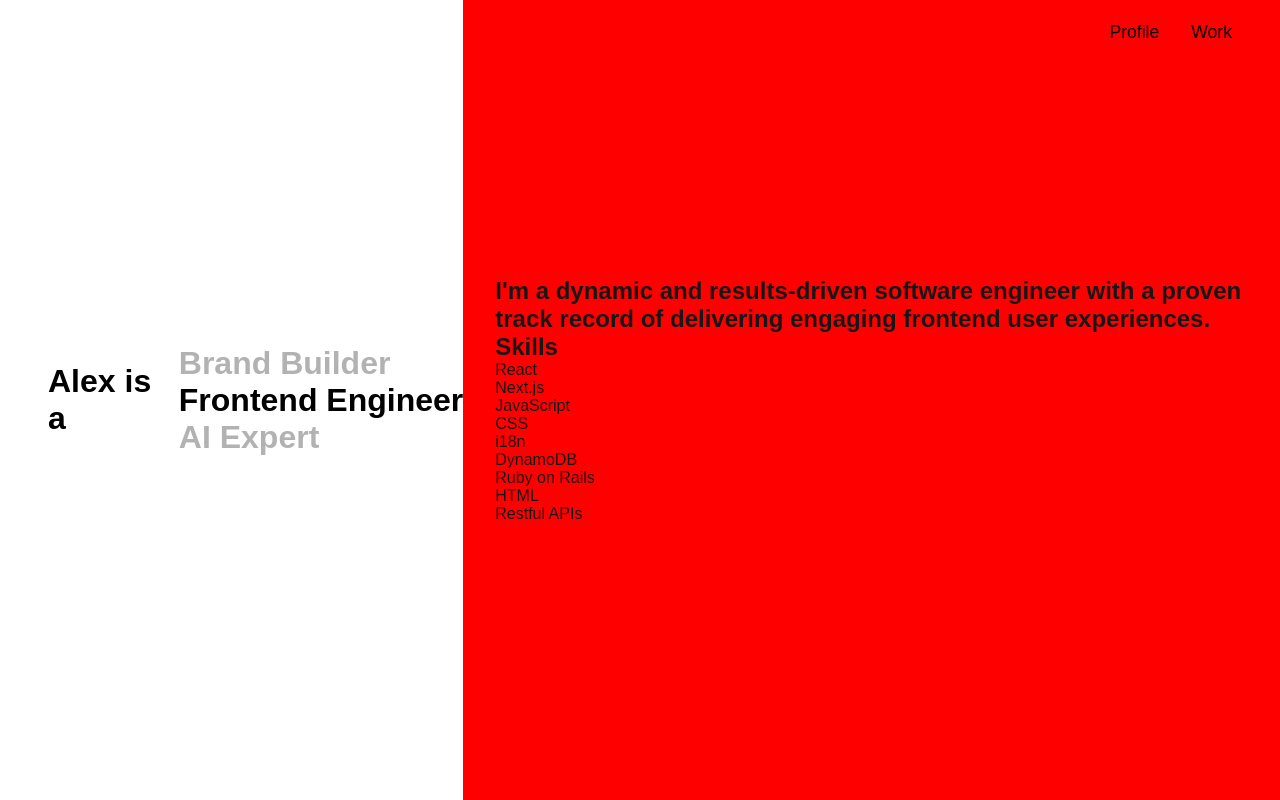
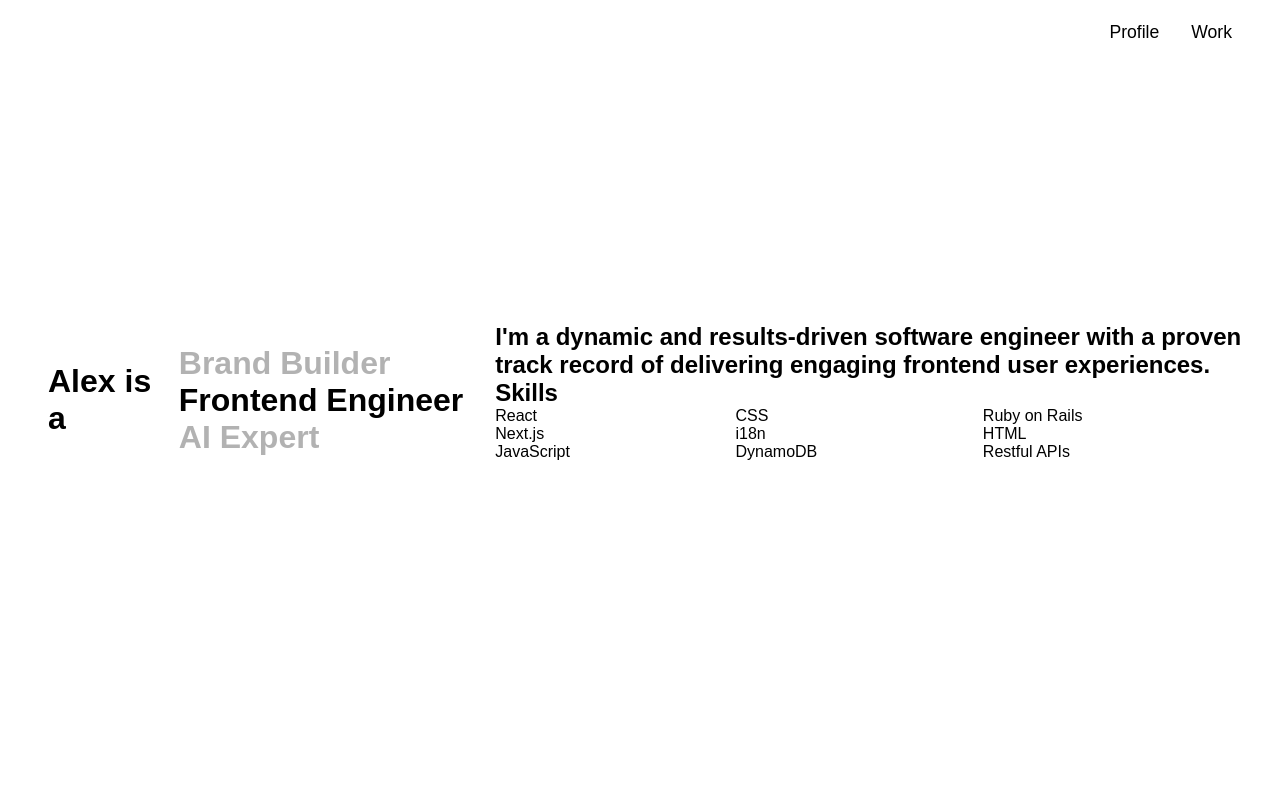
Before and after one commit to AlexManzi/dev, a Next.js app: page / in a window 1280 px wide. Built offline with nearby package versions, Linux system fonts and the light colour scheme.

Commit message:
Add effects to landing page

```diff
--- a/app/layout.js
+++ b/app/layout.js
@@ -1,4 +1,5 @@
 import "./globals.css";
+import StyleSheetWrapper from './styleSheetWrapper'
 
 export const metadata = {
   title: "Create Next App",
@@ -9,7 +10,9 @@ export default function RootLayout({ children }) {
   return (
     <html lang="en">
       <body>
+        <StyleSheetWrapper>
         {children}
+        </StyleSheetWrapper>
       </body>
     </html>
   );
--- /dev/null
+++ b/app/styleSheetWrapper.js
@@ -0,0 +1,25 @@
+'use client'
+
+import React, { useState } from 'react'
+import { useServerInsertedHTML } from 'next/navigation'
+import { ServerStyleSheet, StyleSheetManager } from 'styled-components'
+
+export default function StyledComponentsRegistry({ children }) {
+  // Only create stylesheet once with lazy initial state
+  // x-ref: https://reactjs.org/docs/hooks-reference.html#lazy-initial-state
+  const [styledComponentsStyleSheet] = useState(() => new ServerStyleSheet())
+
+  useServerInsertedHTML(() => {
+    const styles = styledComponentsStyleSheet.getStyleElement()
+    styledComponentsStyleSheet.instance.clearTag()
+    return <>{styles}</>
+  })
+
+  if (typeof window !== 'undefined') return <>{children}</>
+
+  return (
+    <StyleSheetManager sheet={styledComponentsStyleSheet.instance}>
+      {children}
+    </StyleSheetManager>
+  )
+}
--- a/app/ui/globals.js
+++ b/app/ui/globals.js
@@ -1,4 +1,4 @@
-import styled, { keyframes } from "styled-components";
+import styled, { keyframes, css } from "styled-components";
 
 const fadeIn = keyframes`
     from { opacity: 0; }
@@ -14,11 +14,28 @@ export const ContentWrapper = styled.div`
     justify-content: space-between;
 `;
 
+export const SelfItem = styled.h1`
+    display: ${(props) => !props.$displayAllOptions && props.$ego === "Brand Builder" || !props.$displayAllOptions && props.$ego === "AI Expert" ? 'none' : 'flex'};
+    color: ${(props) => props.$ego === props.$active ? 'rgba(0,0,0, 1)' : 'rgba(0,0,0, .3)'};
+    cursor: pointer;
+    width: max-content;
+    transition: ${(props) => !props.$displayAllOptions ? 'all .2s ease' : ''};
+    animation: ${(props) => props.$ego === "Frontend Engineer" ? '' : css`${fadeIn} .3s ease-in`};
+`;
+
+export const AssessmentContainer = styled.div`
+    display: ${(props) => props.$displayPanel ? 'flex' : 'none'};
+    height: 100%;
+    width: 65%;
+    animation: ${fadeIn} .5s ease-in;
+`;
+
 export const LandingOptionWrapper = styled.div`
     width: 100%;
     height: 100%;
     display: flex;
     flex-direction: column;
     justify-content: center;
+    color: black;
     animation: ${fadeIn} .2s ease-in;
 `;
--- a/app/ui/landing/landing.js
+++ b/app/ui/landing/landing.js
@@ -1,9 +1,9 @@
 "use client"
 
-import React, { useState,  } from "react"
+import React, { useState, useEffect } from "react"
 import styled from "styled-components"
 import Typewriter from "typewriter-effect"
-import { ContentWrapper } from "../globals"
+import { SelfItem, ContentWrapper, AssessmentContainer } from "../globals"
 import AiExpert from "./landingOptions/aiExpert"
 import BrandBuilder from "./landingOptions/brandBuilder"
 import Engineer from "./landingOptions/engineer"
@@ -15,8 +15,8 @@ const LandingContentWrapper = styled.div`
 const LandingHeaderWrapper = styled.div`
     display: flex;
     align-items: center;
+`;
 
-`;
 const LandingHeaderText = styled.h1`
     font-size: 2rem;
     color: black;
@@ -32,23 +32,26 @@ const SelfDiv = styled.div`
     transition: all .25s ease;
 `;
 
-const SelfItem = styled.h1`
-    color: ${(props) => props.$ego === props.$active ? 'rgba(0,0,0, 1)' : 'rgba(0,0,0, .3)'};
-    cursor: pointer;
-    width: max-content;
-    transition: all .25s ease;
-`;
-
-const AssessmentContainer = styled.div`
-    height: 100%;
-    width: 65%;
-    background-color: red;
-`;
-
-
 export default function Landing() {
     const selfItemArray = ["Brand Builder", "Frontend Engineer", "AI Expert"];
     const [activeOption, setActiveOption] = useState(selfItemArray[1]);
+    const [displayPanel, setDisplayPanel] = useState(false);
+    const [displayAllOptions, setDisplayAllOptions] = useState(false);
+
+    useEffect(() => {
+        const timerOne = setTimeout(() => {
+            setDisplayPanel(true)
+        }, 1600)
+
+        const timerTwo = setTimeout(() => {
+            setDisplayAllOptions(true)
+        }, 3200)
+
+        return () => {
+            clearTimeout(timerOne)
+            clearTimeout(timerTwo)
+        }
+    }, []);
 
     const renderSelfItems = selfItemArray.map((item, idx) => {
         return (
@@ -57,6 +60,7 @@ export default function Landing() {
                 key={idx}
                 $ego={selfItemArray[idx]}
                 $active={activeOption}
+                $displayAllOptions={displayAllOptions}
             >{item}</SelfItem>
         )
     });
@@ -77,7 +81,7 @@ export default function Landing() {
                     {renderSelfItems}
                 </SelfDiv>
             </LandingHeaderWrapper>
-            <AssessmentContainer>
+            <AssessmentContainer $displayPanel={displayPanel}>
                 {displayDictionary[activeOption]}
             </AssessmentContainer>
         </ContentWrapper>
--- a/app/ui/landing/landingOptions/engineer.js
+++ b/app/ui/landing/landingOptions/engineer.js
@@ -16,7 +16,14 @@ const SectionListHeading = styled.h2`
 `;
 
 const SectionListItemWrapper = styled.div`
+    display: flex;
+    flex-direction: column;
+    flex-wrap: wrap;
+    height: 70px;
+    overflow-y: auto;
+    max-height: 100%;
 `;
+
 
 const SectionListItem = styled.p`
 `;
```
